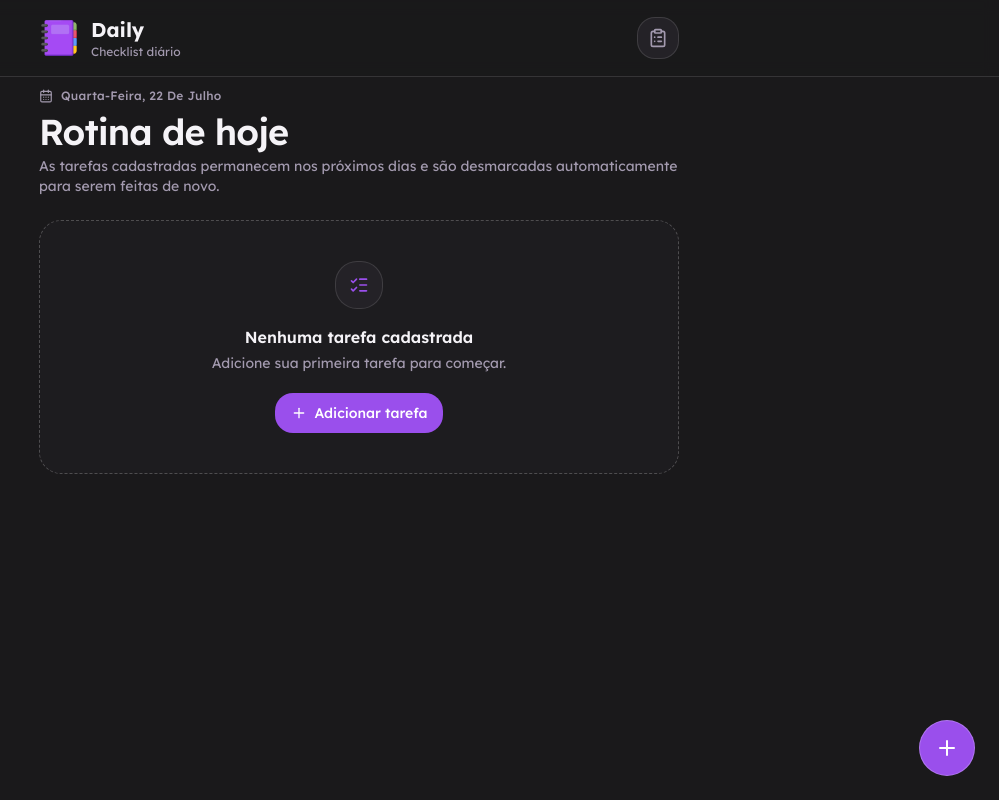
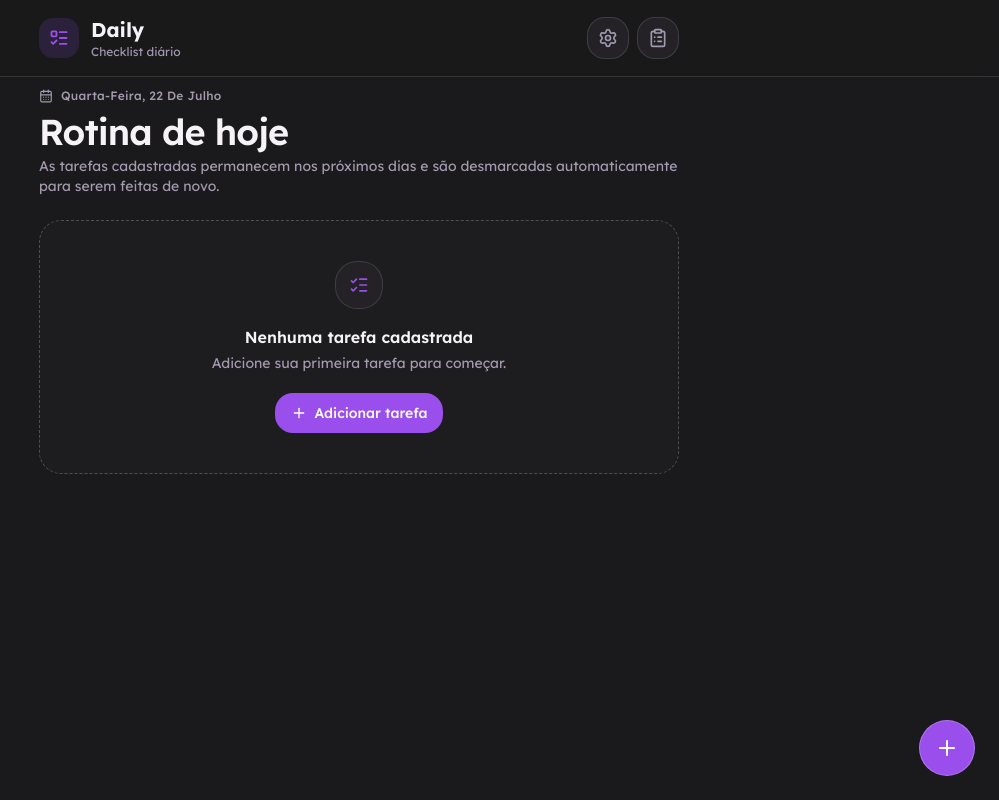
Before and after one commit to glhrmoura/daily, a React (Vite) app: page / in a window 1280 px wide. Shown: the whole page, without its empty margins (281-1280 px from the left). Built offline with nearby package versions, Linux system fonts and the light colour scheme.

Commit message:
feat: add config nav and primary-colored icon

```diff
--- a/src/components/Header.tsx
+++ b/src/components/Header.tsx
@@ -1,24 +1,24 @@
 import { Link, useRouterState } from '@tanstack/react-router';
-import { ArrowLeft, ClipboardList } from 'lucide-react';
+import { ArrowLeft, ClipboardList, ListTodo, Settings } from 'lucide-react';
 
 export function Header() {
   const pathname = useRouterState({ select: (state) => state.location.pathname });
-  const isReport = pathname === '/relatorio';
+  const isSecondaryPage = pathname === '/relatorio' || pathname === '/config';
 
   return (
     <header className="fixed top-0 right-0 left-0 z-50 border-b border-border bg-background/95 pt-[env(safe-area-inset-top,0px)] backdrop-blur supports-[backdrop-filter]:bg-background/60">
       <div className="container mx-auto max-w-2xl px-4 py-4">
         <div className="flex items-center justify-between gap-3">
           <Link to="/" className="flex items-center gap-3">
-            <div className="flex h-10 w-10 items-center justify-center overflow-hidden rounded-lg">
-              <img src="/logo.png" alt="Daily" className="h-full w-full object-cover" />
+            <div className="flex h-10 w-10 items-center justify-center rounded-lg bg-primary/15 text-primary">
+              <ListTodo className="h-5 w-5" strokeWidth={2.25} />
             </div>
             <div>
               <h1 className="text-xl font-bold text-foreground">Daily</h1>
               <p className="text-xs text-muted-foreground">Checklist diário</p>
             </div>
           </Link>
-          {isReport ? (
+          {isSecondaryPage ? (
             <Link
               to="/"
               aria-label="Voltar para home"
@@ -28,6 +28,14 @@ export function Header() {
               Voltar
             </Link>
           ) : (
+            <div className="flex items-center gap-2">
+              <Link
+                to="/config"
+                aria-label="Configurações"
+                className="rounded-xl border border-border bg-surface p-2.5 text-muted-foreground transition hover:border-border-strong hover:text-foreground"
+              >
+                <Settings className="h-5 w-5" />
+              </Link>
               <Link
                 to="/relatorio"
                 aria-label="Relatório de não concluídos"
@@ -35,6 +43,7 @@ export function Header() {
               >
                 <ClipboardList className="h-5 w-5" />
               </Link>
+            </div>
           )}
         </div>
       </div>
```
Lines whose indentation alone changed are shown as unchanged.
